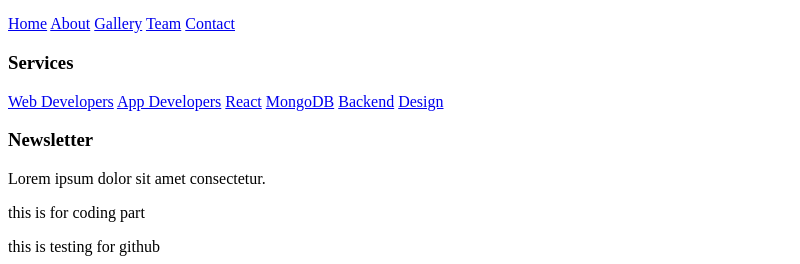
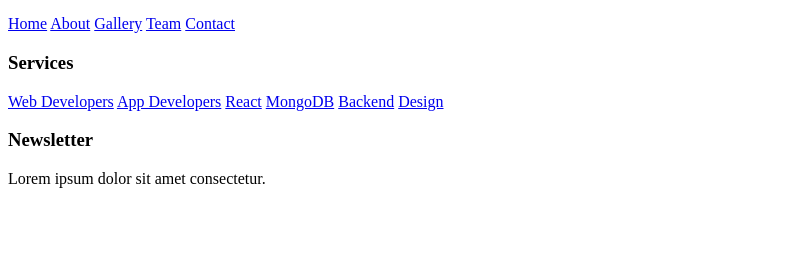
Before and after one commit to Debjyoti13-lab/Class_project, a plain HTML site: page index.html in a window 1280 px wide. Shown: the part 1569-1833 px from the top of the page, without its empty margins (0-800 px from the left). After the commit the page ends 1773 px from the top, so only its background shows below. Drawn offline with nearby package versions, Linux system fonts and the light colour scheme.

Commit message:
all unused lines

```diff
--- a/index.html
+++ b/index.html
@@ -253,9 +253,5 @@
 
     </script>
 
-<p>this is for coding part</p>
-<div>this is testing for github</div>
-
-
 </body>
 </html>
```
